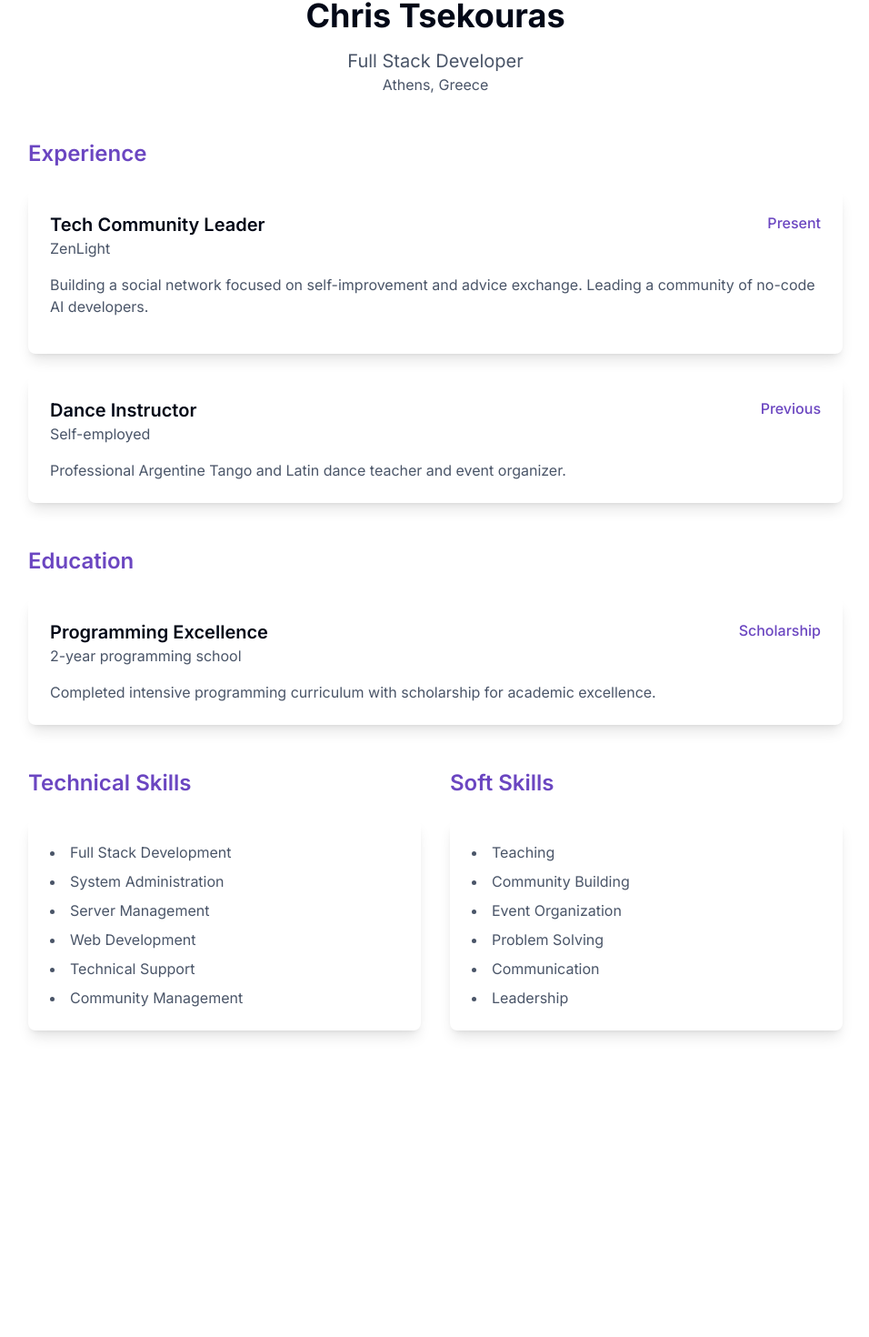
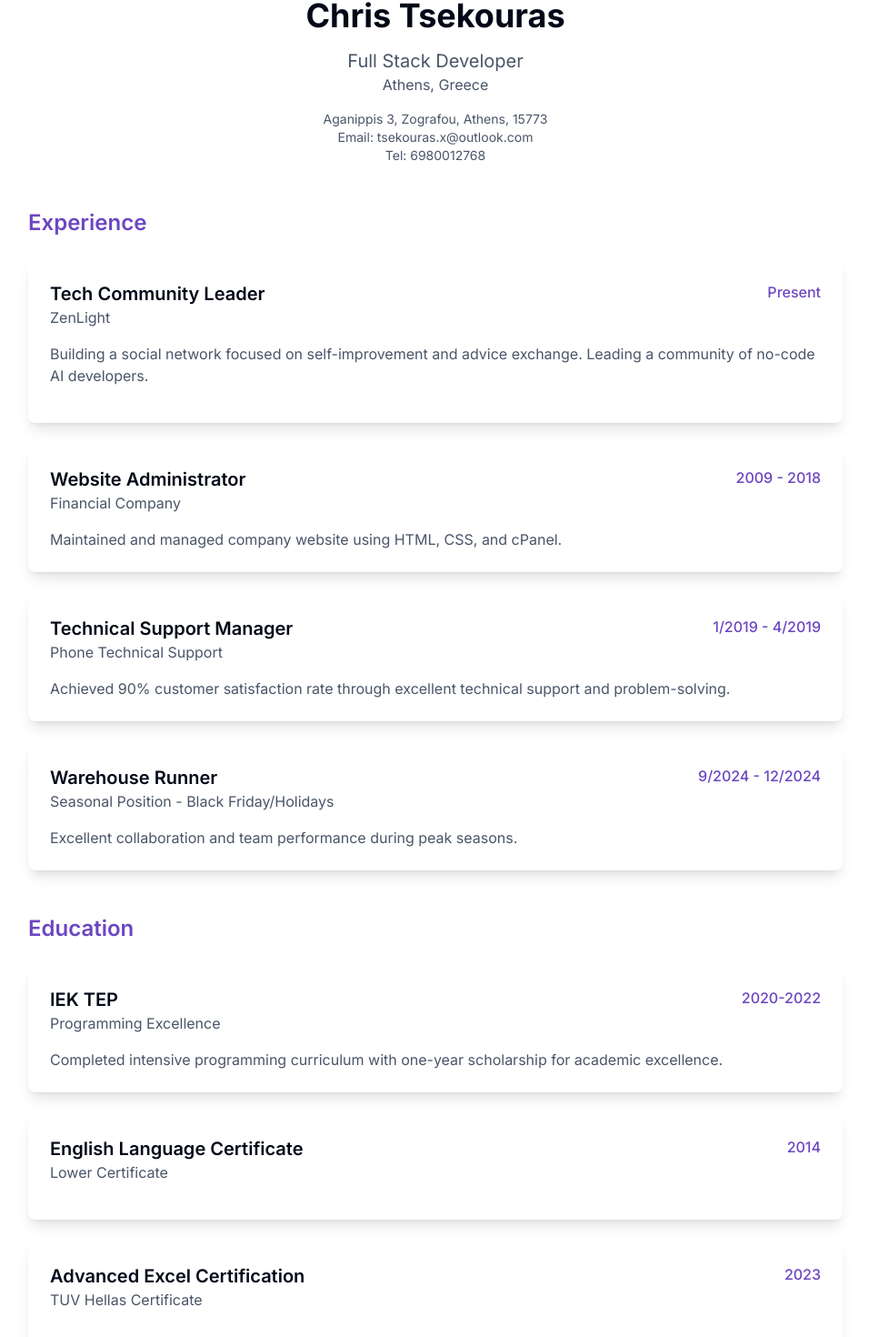
Before and after one commit to zenitogr/zenito-portfolio-pavilion, a React (Vite) app: page /resume in a window 1280 px wide. Shown: the part 91-1561 px from the top of the page at 91% size, without its empty margins (161-1117 px from the left). Before the commit the page ends 1256 px from the top, so only its background shows below. Built offline with nearby package versions, Linux system fonts and the light colour scheme.

Commit message:
Update Resume with Greek CV Info
Added information from the Greek CV screenshot to the existing English eCV page while maintaining the original English content.

```diff
--- a/src/pages/Resume.tsx
+++ b/src/pages/Resume.tsx
@@ -25,11 +25,17 @@ const Resume = () => {
             <h1 className="text-4xl font-bold mb-4">Chris Tsekouras</h1>
             <p className="text-xl text-muted-foreground">Full Stack Developer</p>
             <p className="text-muted-foreground">Athens, Greece</p>
+            <div className="mt-4 text-sm text-muted-foreground">
+              <p>Aganippis 3, Zografou, Athens, 15773</p>
+              <p>Email: tsekouras.x@outlook.com</p>
+              <p>Tel: 6980012768</p>
+            </div>
           </div>
 
           <section className="mb-12">
             <h2 className="text-2xl font-semibold mb-6 text-primary">Experience</h2>
-            <div className="bg-white p-6 rounded-lg shadow-lg mb-6">
+            <div className="space-y-6">
+              <div className="bg-white p-6 rounded-lg shadow-lg">
                 <div className="flex justify-between items-start mb-4">
                   <div>
                     <h3 className="text-xl font-semibold">Tech Community Leader</h3>
@@ -46,60 +52,120 @@ const Resume = () => {
               <div className="bg-white p-6 rounded-lg shadow-lg">
                 <div className="flex justify-between items-start mb-4">
                   <div>
-                  <h3 className="text-xl font-semibold">Dance Instructor</h3>
-                  <p className="text-muted-foreground">Self-employed</p>
+                    <h3 className="text-xl font-semibold">Website Administrator</h3>
+                    <p className="text-muted-foreground">Financial Company</p>
                   </div>
-                <span className="text-primary font-medium">Previous</span>
+                  <span className="text-primary font-medium">2009 - 2018</span>
                 </div>
                 <p className="text-muted-foreground">
-                Professional Argentine Tango and Latin dance teacher and event organizer.
+                  Maintained and managed company website using HTML, CSS, and cPanel.
                 </p>
+              </div>
+
+              <div className="bg-white p-6 rounded-lg shadow-lg">
+                <div className="flex justify-between items-start mb-4">
+                  <div>
+                    <h3 className="text-xl font-semibold">Technical Support Manager</h3>
+                    <p className="text-muted-foreground">Phone Technical Support</p>
+                  </div>
+                  <span className="text-primary font-medium">1/2019 - 4/2019</span>
+                </div>
+                <p className="text-muted-foreground">
+                  Achieved 90% customer satisfaction rate through excellent technical support and problem-solving.
+                </p>
+              </div>
+
+              <div className="bg-white p-6 rounded-lg shadow-lg">
+                <div className="flex justify-between items-start mb-4">
+                  <div>
+                    <h3 className="text-xl font-semibold">Warehouse Runner</h3>
+                    <p className="text-muted-foreground">Seasonal Position - Black Friday/Holidays</p>
+                  </div>
+                  <span className="text-primary font-medium">9/2024 - 12/2024</span>
+                </div>
+                <p className="text-muted-foreground">
+                  Excellent collaboration and team performance during peak seasons.
+                </p>
+              </div>
             </div>
           </section>
 
           <section className="mb-12">
             <h2 className="text-2xl font-semibold mb-6 text-primary">Education</h2>
+            <div className="space-y-6">
               <div className="bg-white p-6 rounded-lg shadow-lg">
                 <div className="flex justify-between items-start mb-4">
                   <div>
-                  <h3 className="text-xl font-semibold">Programming Excellence</h3>
-                  <p className="text-muted-foreground">2-year programming school</p>
+                    <h3 className="text-xl font-semibold">IEK TEP</h3>
+                    <p className="text-muted-foreground">Programming Excellence</p>
                   </div>
-                <span className="text-primary font-medium">Scholarship</span>
+                  <span className="text-primary font-medium">2020-2022</span>
                 </div>
                 <p className="text-muted-foreground">
-                Completed intensive programming curriculum with scholarship for academic excellence.
+                  Completed intensive programming curriculum with one-year scholarship for academic excellence.
                 </p>
+              </div>
+
+              <div className="bg-white p-6 rounded-lg shadow-lg">
+                <div className="flex justify-between items-start mb-4">
+                  <div>
+                    <h3 className="text-xl font-semibold">English Language Certificate</h3>
+                    <p className="text-muted-foreground">Lower Certificate</p>
+                  </div>
+                  <span className="text-primary font-medium">2014</span>
+                </div>
+              </div>
+
+              <div className="bg-white p-6 rounded-lg shadow-lg">
+                <div className="flex justify-between items-start mb-4">
+                  <div>
+                    <h3 className="text-xl font-semibold">Advanced Excel Certification</h3>
+                    <p className="text-muted-foreground">TUV Hellas Certificate</p>
+                  </div>
+                  <span className="text-primary font-medium">2023</span>
+                </div>
+              </div>
             </div>
           </section>
 
-          <section className="grid md:grid-cols-2 gap-8">
+          <section className="grid md:grid-cols-2 gap-8 mb-12">
             <div>
               <h2 className="text-2xl font-semibold mb-6 text-primary">Technical Skills</h2>
               <div className="bg-white p-6 rounded-lg shadow-lg">
                 <ul className="list-disc list-inside space-y-2 text-muted-foreground">
                   <li>Full Stack Development</li>
+                  <li>HTML, CSS, cPanel</li>
                   <li>System Administration</li>
-                  <li>Server Management</li>
-                  <li>Web Development</li>
                   <li>Technical Support</li>
-                  <li>Community Management</li>
+                  <li>Advanced Excel</li>
+                  <li>English Language Proficiency</li>
                 </ul>
               </div>
             </div>
 
             <div>
-              <h2 className="text-2xl font-semibold mb-6 text-primary">Soft Skills</h2>
+              <h2 className="text-2xl font-semibold mb-6 text-primary">Personal Qualities</h2>
               <div className="bg-white p-6 rounded-lg shadow-lg">
                 <ul className="list-disc list-inside space-y-2 text-muted-foreground">
-                  <li>Teaching</li>
-                  <li>Community Building</li>
-                  <li>Event Organization</li>
+                  <li>Calm and Composed</li>
+                  <li>Hardworking</li>
+                  <li>Well-organized</li>
+                  <li>Leadership</li>
                   <li>Problem Solving</li>
-                  <li>Communication</li>
-                  <li>Leadership</li>
+                  <li>Team Collaboration</li>
                 </ul>
               </div>
+            </div>
+          </section>
+
+          <section className="mb-12">
+            <h2 className="text-2xl font-semibold mb-6 text-primary">Additional Activities</h2>
+            <div className="bg-white p-6 rounded-lg shadow-lg">
+              <p className="text-muted-foreground">
+                Led dance groups at the Cultural Groups of the Student Center, University of Athens.
+                Organized dozens of dance events and classes. Experienced in event organization and
+                community building through dance education and cultural activities.
+              </p>
             </div>
           </section>
         </motion.div>
```
Lines whose indentation alone changed are shown as unchanged.
